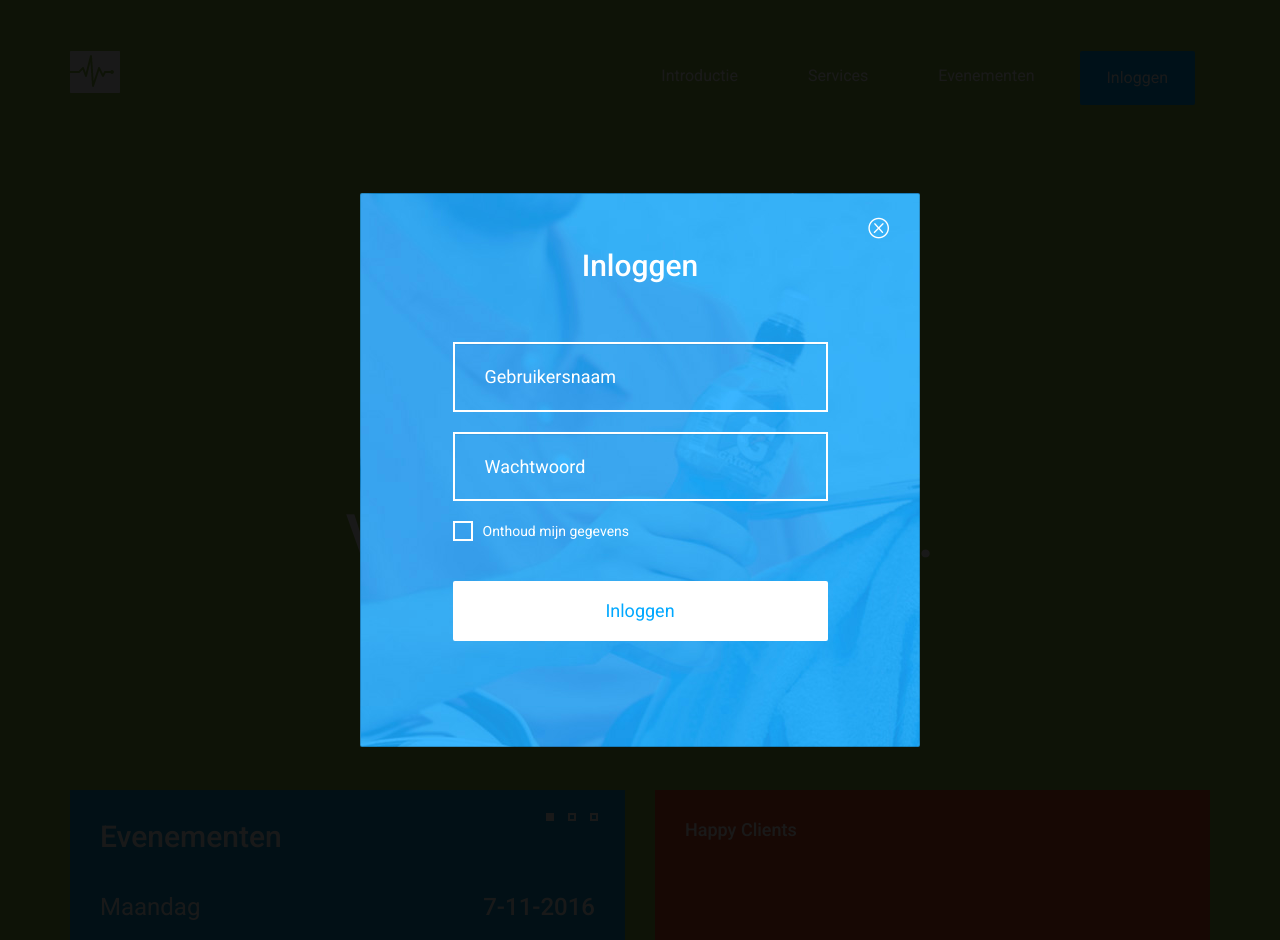
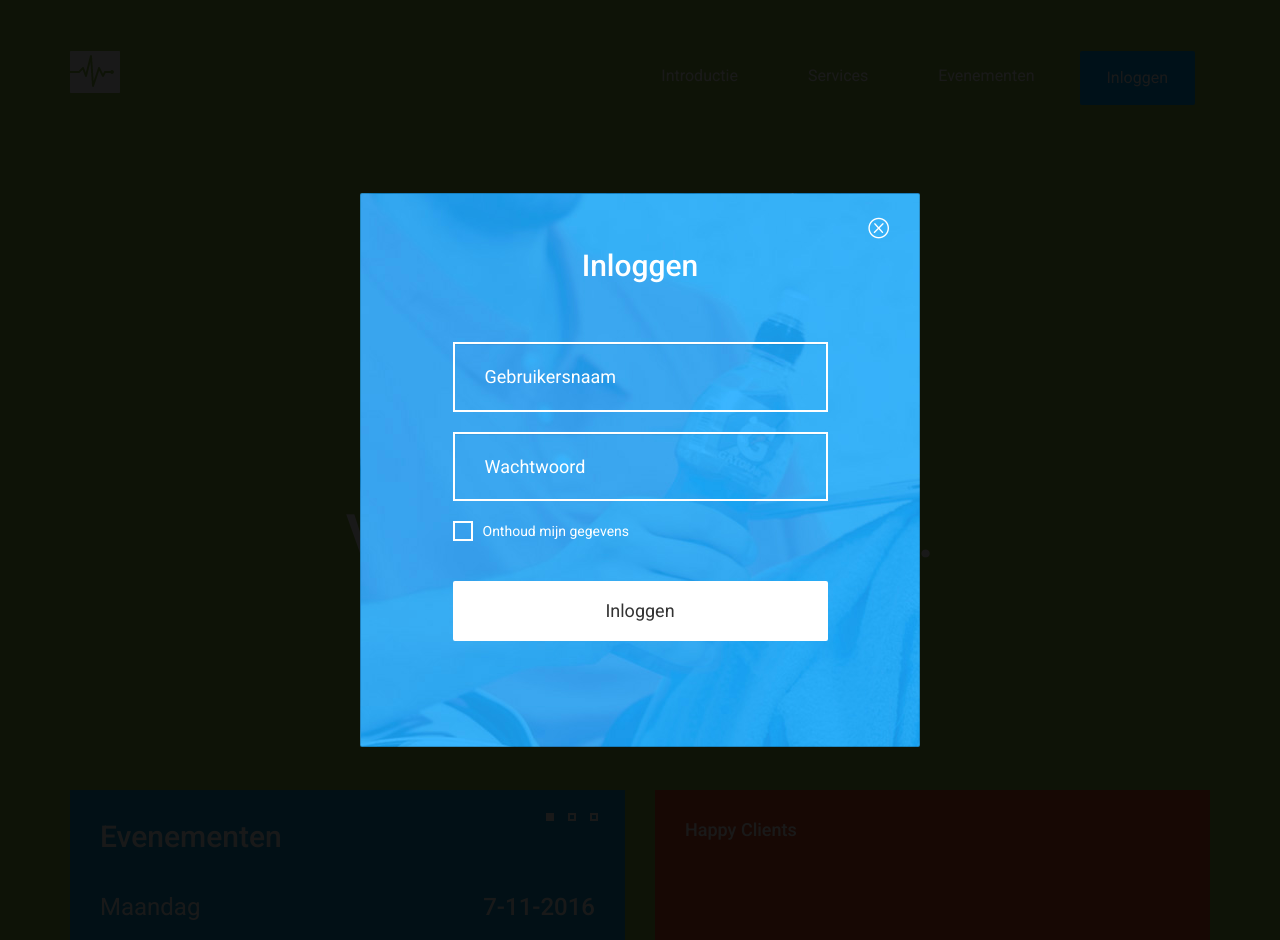
Before and after one commit to Nohsey/ontmoetingsplein, a PHP site: page / in a window 1280 px wide, after a click on "Inloggen". Run offline with PHP 8.4, Linux system fonts and the light colour scheme.

Commit message:
colour change btn

```diff
--- a/inaweek/css/cardio.css
+++ b/inaweek/css/cardio.css
@@ -913,7 +913,7 @@ footer .social-footer li:hover a {
 .btn.btn-submit {
 	width: 100%;
 	margin-top: 30px;
-	color: #00a8ff;
+	color: #333333;
 	border: 2px solid #fff;
 	background: #fff;
 }
```
